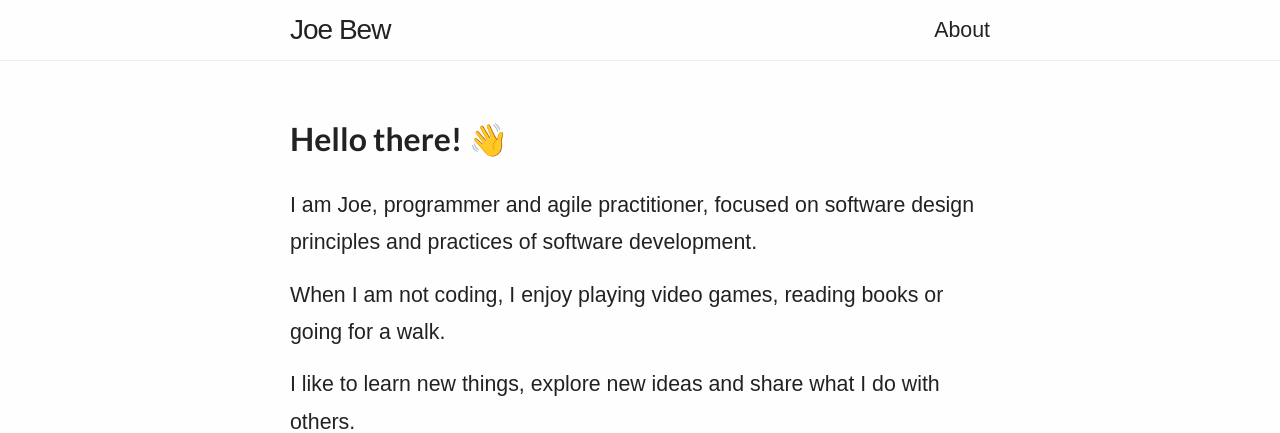
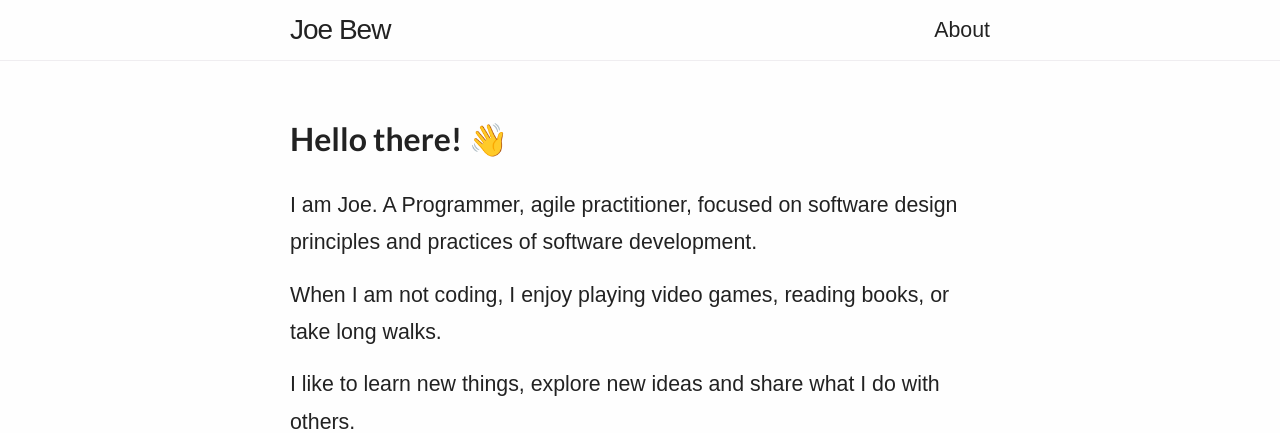
Before and after one commit to joebew42/joebew42.github.io, a Jekyll site: the page built from about.md, in a window 1280 px wide. Shown: the top 433 px of the page. Built offline with Jekyll 4.4.1, drawn with Linux system fonts in a browser that asks for light colours; emoji names are drawn with the system emoji font; some web fonts are replaced.

Commit message:
Minor changes in the About page

```diff
--- a/about.md
+++ b/about.md
@@ -6,9 +6,9 @@ permalink: /about/
 
 # Hello there! :wave:
 
-I am Joe, programmer and agile practitioner, focused on software design principles and practices of software development.
+I am Joe. A Programmer, agile practitioner, focused on software design principles and practices of software development.
 
-When I am not coding, I enjoy playing video games, reading books or going for a walk.
+When I am not coding, I enjoy playing video games, reading books, or take long walks.
 
 I like to learn new things, explore new ideas and share what I do with others.
 
@@ -28,6 +28,6 @@ You can also check my [daily activity log](http://joebew42.github.io/events.xml)
 
 ### Into the jungle :palm_tree:
 
-- Live coding: [Twitch](https://twitch.tv/joebew42) • [YouTube](https://www.youtube.com/channel/UCEt-X-5yZ86SYTNDbSQgVAQ)
-- Social: [Twitter](https://twitter.com/joebew42) • [Telegram](https://t.me/joebew42) • [Diaspora*](https://joindiaspora.com/people/fdc8e995614a2609)
+- Live coding: [Twitch](https://twitch.tv/programmingwithjoe) • [YouTube](https://www.youtube.com/channel/UCEt-X-5yZ86SYTNDbSQgVAQ)
+- Social: [Twitter](https://twitter.com/joebew42) • [Telegram](https://t.me/joebew42) • [Diaspora\*](https://joindiaspora.com/people/fdc8e995614a2609)
 - Code: [GitHub](https://github.com/joebew42) • [GitLab](https://gitlab.com/joebew42)
```
